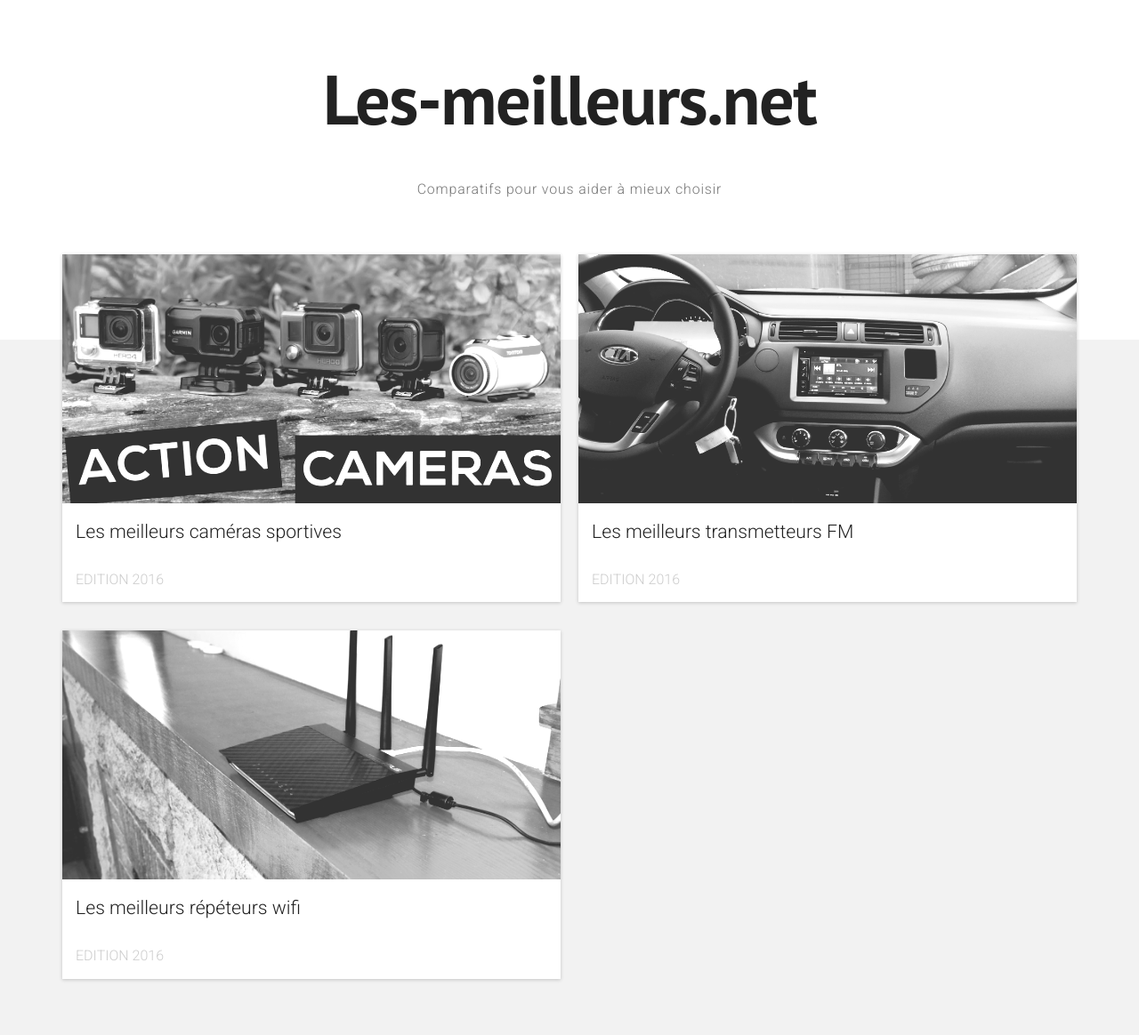
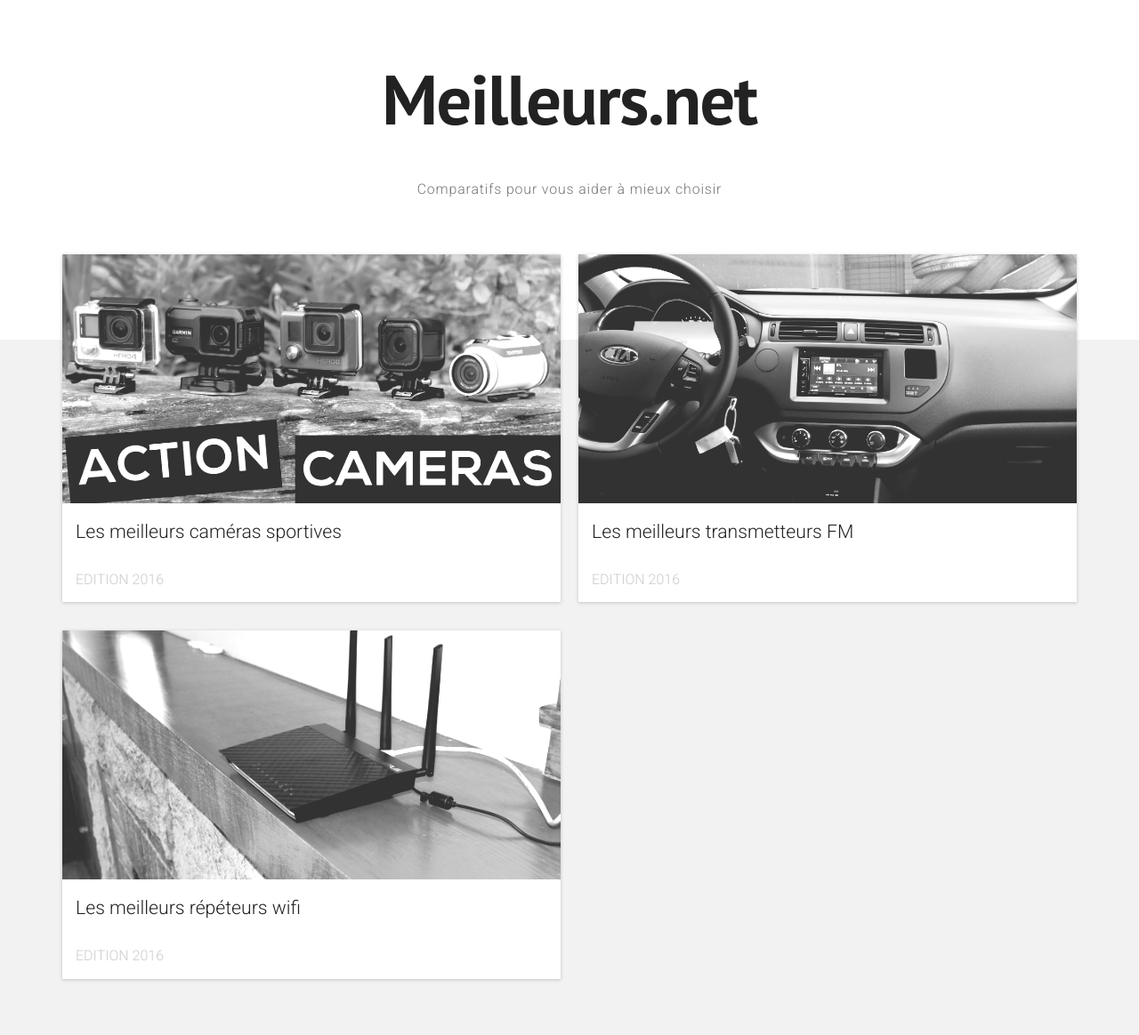
Before and after one commit to lechatbaloo/blabla, a Jekyll site: the page built from index.html, in a window 1280 px wide. Shown: the whole page at 89% size. Built offline with Jekyll 4.4.1, drawn with Linux system fonts in a browser that asks for light colours; nearby versions of some CDN libraries; some web fonts are replaced; Markdown is read by kramdown in place of the engine named in the settings.

Commit message:
change title according to new domain

```diff
--- a/_config.yml
+++ b/_config.yml
@@ -13,8 +13,8 @@ permalink:           /:title
 # Setup
 #timezone:            your timezone # eg. Asia/Kathmandu
 #locale:              your locale language # eg. en_us
-name:		     'Les-meilleurs.net'
-title:               'Les-meilleurs.net'
+name:		     'meilleurs.net'
+title:               'meilleurs.net'
 tagline:             'comparatifs pour mieux choisir'
 description:         'comparatifs pour mieux choisir'
 url:                 'http://lechatbaloo.github.io'
--- a/index.html
+++ b/index.html
@@ -1,13 +1,13 @@
 ---
 layout: default
-title: Mickey Theme for Jekyll
+title: home
 ---
 
 <section class="section--first section--frontpage">
   <div class="section-title">
     <div class="container">
       <h1 style="font-size: 3.7rem" class="">
-        Les-meilleurs.net
+        Meilleurs.net
       </h1>
       <div class="postMeta-wrapper postMeta-wrapper--frontpage">
         <ul class="postMeta">
```
